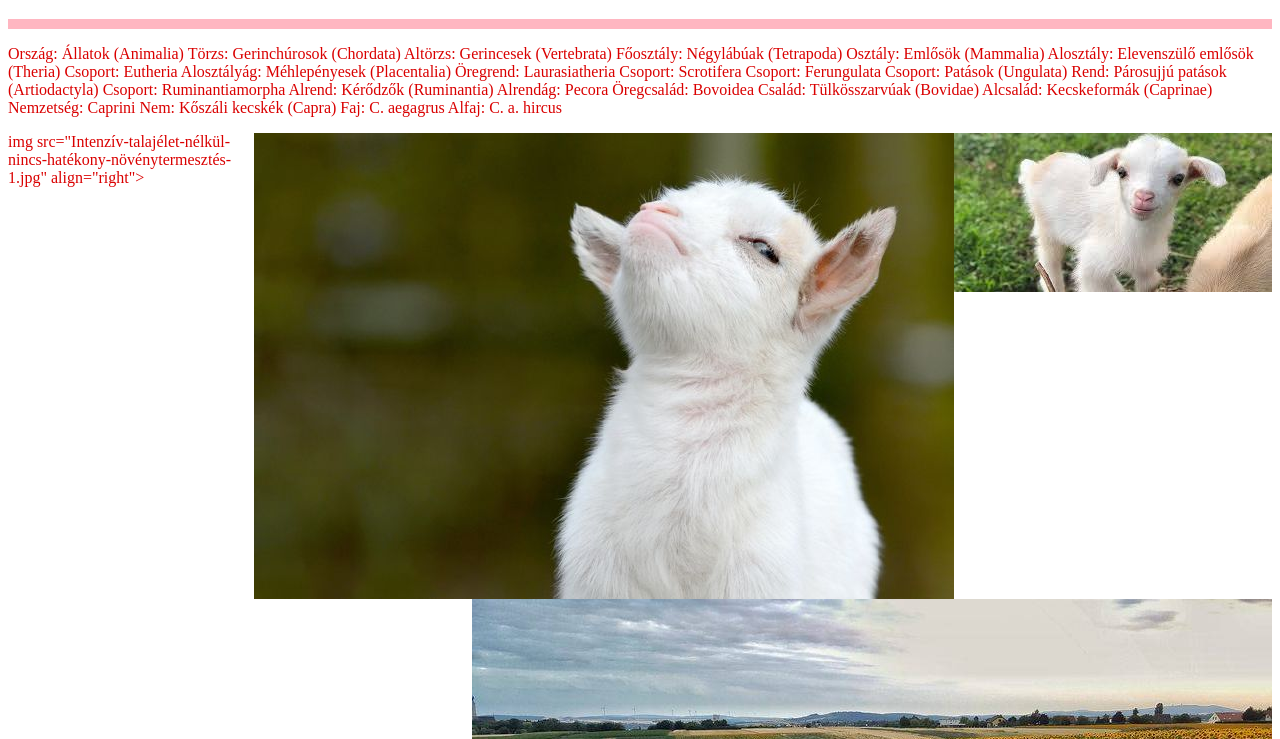
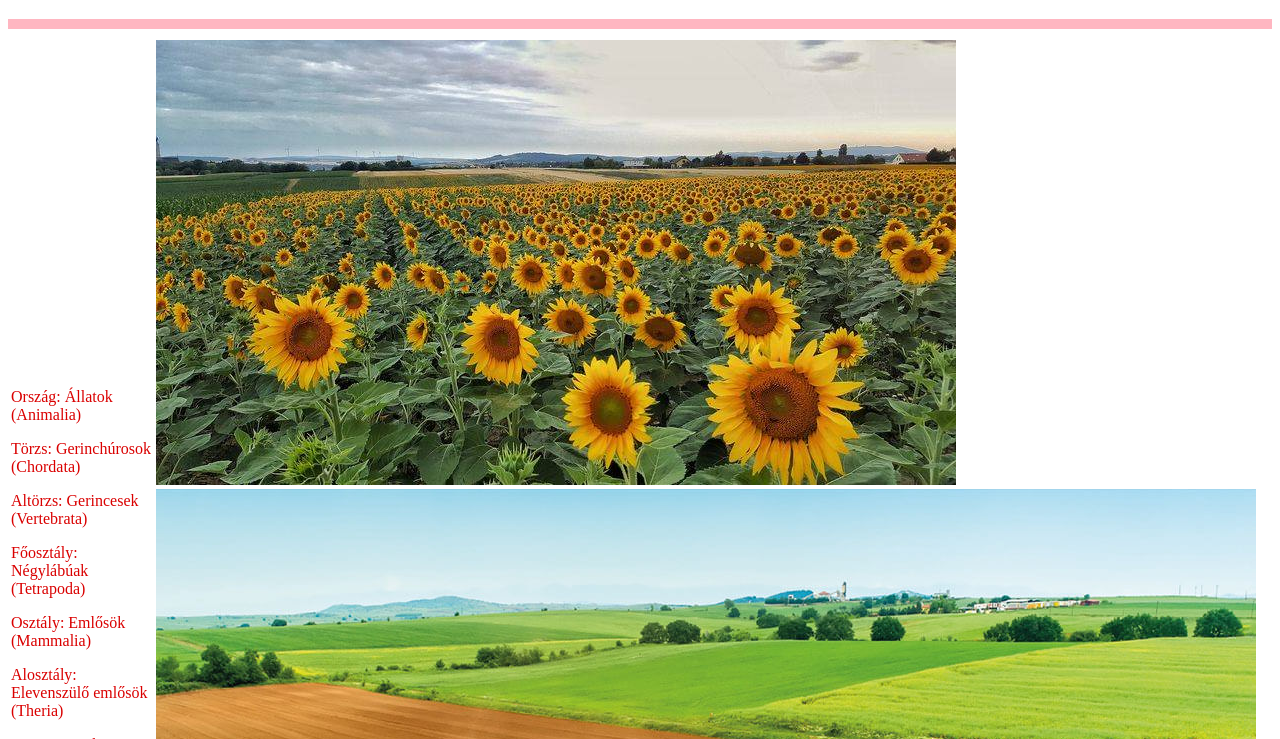
Before and after one commit to LocseiNelli/web-project, a plain HTML site: page index.html in a window 1280 px wide. Shown: the part 61-800 px from the top of the page. Drawn offline with Linux system fonts and the light colour scheme.

Commit message:
órai munka

```diff
--- a/index.html
+++ b/index.html
@@ -10,14 +10,16 @@
 <body text="darkpink">
     <h1 align="center">Állattenyésztés és növénytermesztés </h1>
     <hr widht="30%" size="10px" color="lightpink">
-    <p>Ország:	Állatok (Animalia)
-Törzs:	Gerinchúrosok (Chordata)
-Altörzs:	Gerincesek (Vertebrata)
-Főosztály:	Négylábúak (Tetrapoda)
-Osztály:	Emlősök (Mammalia)
-Alosztály:	Elevenszülő emlősök (Theria)
-Csoport:	Eutheria
-Alosztályág:	Méhlepényesek (Placentalia)
+ <table>
+     <tr>
+         <td><p>Ország:	Állatok (Animalia)</p>
+            Törzs:	Gerinchúrosok (Chordata)</p>
+            Altörzs:	Gerincesek (Vertebrata)</p>
+            Főosztály:	Négylábúak (Tetrapoda)</p>
+            Osztály:	Emlősök (Mammalia)</p>
+            Alosztály:	Elevenszülő emlősök (Theria)</p>
+            Csoport:	Eutheria</p>
+            Alosztályág:	Méhlepényesek (Placentalia)</p>
             Öregrend:	Laurasiatheria
             Csoport:	Scrotifera
             Csoport:	Ferungulata
@@ -32,10 +34,14 @@ Alcsalád:	Kecskeformák (Caprinae)
             Nemzetség:	Caprini
             Nem:	Kőszáli kecskék (Capra)
             Faj:	C. aegagrus
-Alfaj:	C. a. hircus</p>
-    <p><img src="images.jfif" align="right"></p>
-    <p><img src="imadni-valo-kecske-ami-belopja-magat-a-szivunkbe-21.jpg" align="right"></p>
-    <p>img src="Intenzív-talajélet-nélkül-nincs-hatékony-növénytermesztés-1.jpg" align="right"></p>
-    <p><img src="napraforgo-800.jpg" align="right"></p>
+            Alfaj:	C. a. hircus</td>
+            <td><img src="napraforgo-800.jpg">
+                <img src="Intenzív-talajélet-nélkül-nincs-hatékony-növénytermesztés-1.jpg">
+                 <img src="imadni-valo-kecske-ami-belopja-magat-a-szivunkbe-21.jpg">
+                <img src="images.jfif"></td>
+
+     </tr>
+ </table>
+
 </body>
 </html>
```
Lines whose indentation alone changed are shown as unchanged.
